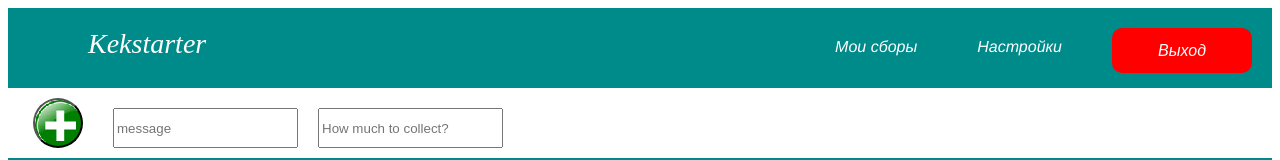
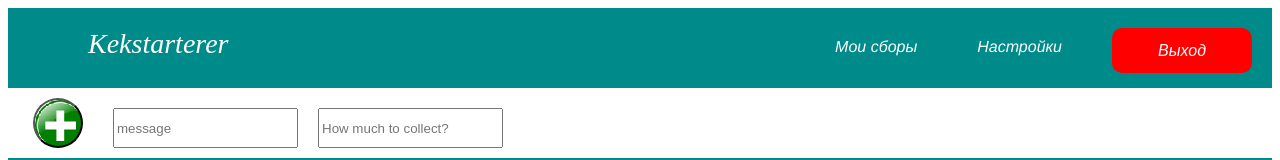
Before and after one commit to Tommy-88/Kekstarter, a Vue app in the folder Vu/: page / in a window 1280 px wide. Shown: the top 160 px of the page. Built offline with nearby package versions, Linux system fonts and the light colour scheme.

Commit message:
Changed header

```diff
--- a/Vu/src/App.vue
+++ b/Vu/src/App.vue
@@ -1,6 +1,6 @@
 <template>
   <div id="app">
-    <hello-world></hello-world>
+    <router-view></router-view>
   </div>
 </template>
 
--- a/Vu/src/components/HeaderComponent.vue
+++ b/Vu/src/components/HeaderComponent.vue
@@ -1,6 +1,6 @@
 <template>
   <header>
-    <div class="name">Kekstarter</div>
+    <div class="name">Kekstarterer</div>
     <button class="logout" v-if="this.isAuthorized" v-on:click="logout">Выход</button>
     <div class="settings" v-if="this.isAuthorized">Настройки</div>
     <div class="myFees" v-if="this.isAuthorized">Мои сборы</div>
--- a/Vu/src/router/index.js
+++ b/Vu/src/router/index.js
@@ -16,11 +16,6 @@ export default new Router({
       path: '/',
       name: 'All Fees',
       component: AllFeesComponent
-    },
-    {
-      path: '/item',
-      name: 'item',
-      component: ItemComponent
     }
   ]
 }
```
